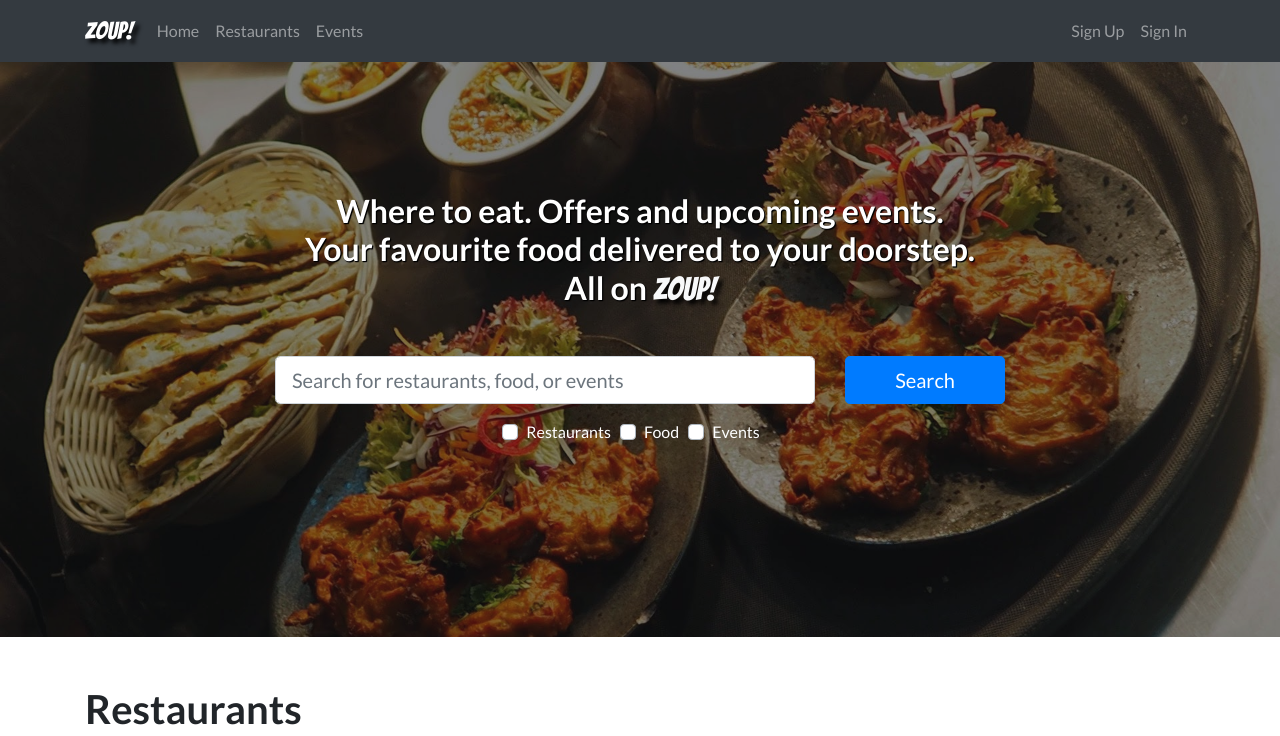
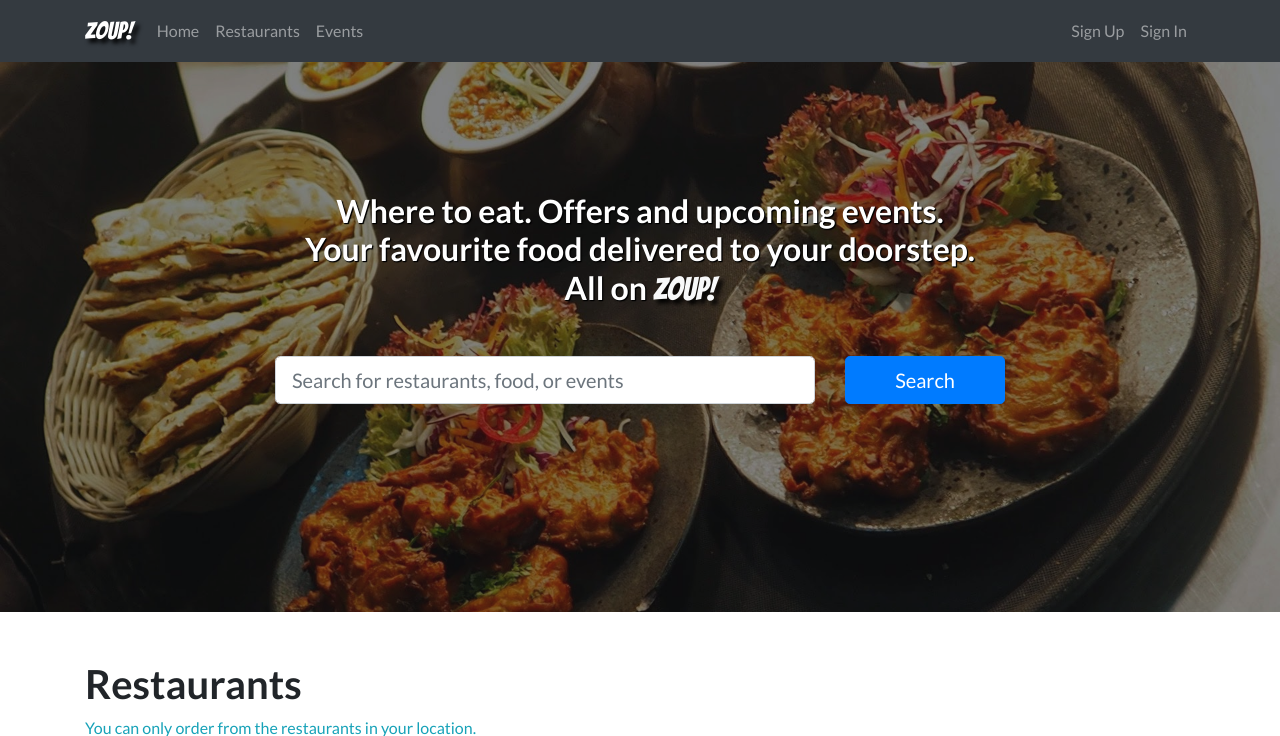
Before and after one commit to sreesh-mallya/zoup, a Django app: page /restaurants in a window 1280 px wide. Shown: the top 736 px of the page. Run offline with Django 3.2, Linux system fonts and the light colour scheme; data that the repository does not hold is empty; some libraries are stand-ins or nearby versions.

Commit message:
Removed search type checkbox inputs

```diff
--- a/zoup_app/templates/restaurant-list.html
+++ b/zoup_app/templates/restaurant-list.html
@@ -45,27 +45,6 @@
                         </div>
                         <div class="col-12 col-md-3">
                             <button type="submit" class="btn btn-block btn-lg btn-primary">Search</button>
-                        </div>
-                    </div>
-                    <div class="form-row">
-                        <div class="col-12 col-md-12 mb-2 mb-md-0">
-                            <div class="form-check form-check-inline custom-checkbox">
-                                <input class="form-check-input custom-control-input" type="checkbox"
-                                       id="inlineCheckbox1" value="option1">
-                                <label class="form-check-label custom-control-label"
-                                       for="inlineCheckbox1">Restaurants</label>
-                            </div>
-                            <div class="form-check form-check-inline custom-checkbox">
-                                <input class="form-check-input custom-control-input" type="checkbox"
-                                       id="inlineCheckbox2" value="option2">
-                                <label class="form-check-label custom-control-label" for="inlineCheckbox2">Food</label>
-                            </div>
-                            <div class="form-check form-check-inline custom-checkbox">
-                                <input class="form-check-input custom-control-input" type="checkbox"
-                                       id="inlineCheckbox3" value="option3">
-                                <label class="form-check-label custom-control-label"
-                                       for="inlineCheckbox3">Events</label>
-                            </div>
                         </div>
                     </div>
                 </form>
```
